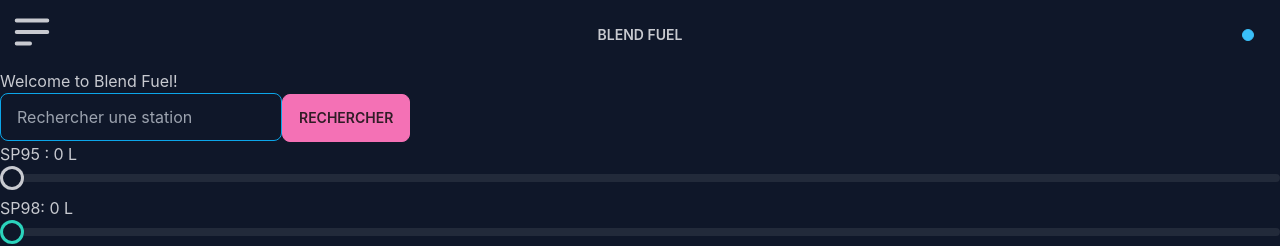
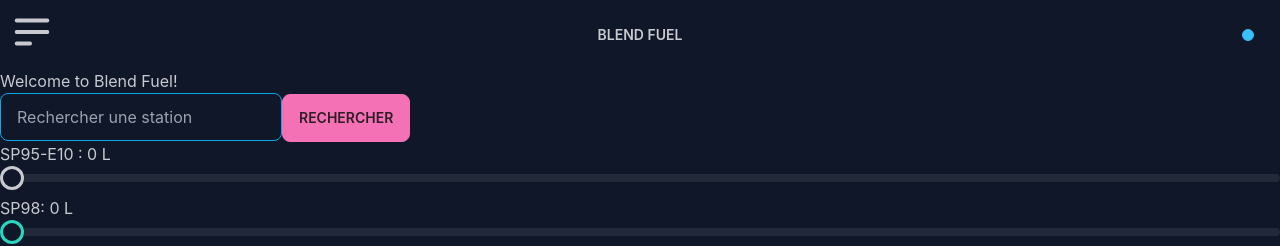
Before and after one commit to Roger-nguyen1/blend-fuel, a Next.js app: page / in a window 1280 px wide. Shown: the top 246 px of the page. Built offline with nearby package versions, Linux system fonts and the light colour scheme.

Commit message:
searchCity module modified

```diff
--- a/components/Home.js
+++ b/components/Home.js
@@ -64,7 +64,7 @@
           <button className="btn btn-accent">Rechercher</button>
         </div>
         <div>
-          <label for="sp95">SP95 : {rangeSp95} L</label>
+          <label for="sp95">SP95-E10 : {rangeSp95} L</label>
           <input
             type="range"
             min={0}
--- a/modules/searchCity.js
+++ b/modules/searchCity.js
@@ -4,6 +4,15 @@
   let arrayOfId;
   let fetchId = false;
   const newDatasWithPrice = [];
+
+  //Fonction de calcul somme total mélange carburants Super(95 ou 98) et E85
+  function blend(fuels) {
+    if (!fetchId && !newDatasWithPrice) {
+      return console.log("No data Found for blending E85!");
+    } else {
+      const fuelsArr = newDatasWithPrice.Fuels;
+    }
+  }
 
   //Recherche des stations avec création d'un tableaux d'id, et recherche des prix des carburants
   await fetch(apiStations + city)
@@ -27,7 +36,7 @@
               };
               //console.log(dataModified);
               newDatasWithPrice.push(dataModified);
-              //console.log(newDatasWithPrice);
+              console.log(newDatasWithPrice);
             });
         }
       }
```
